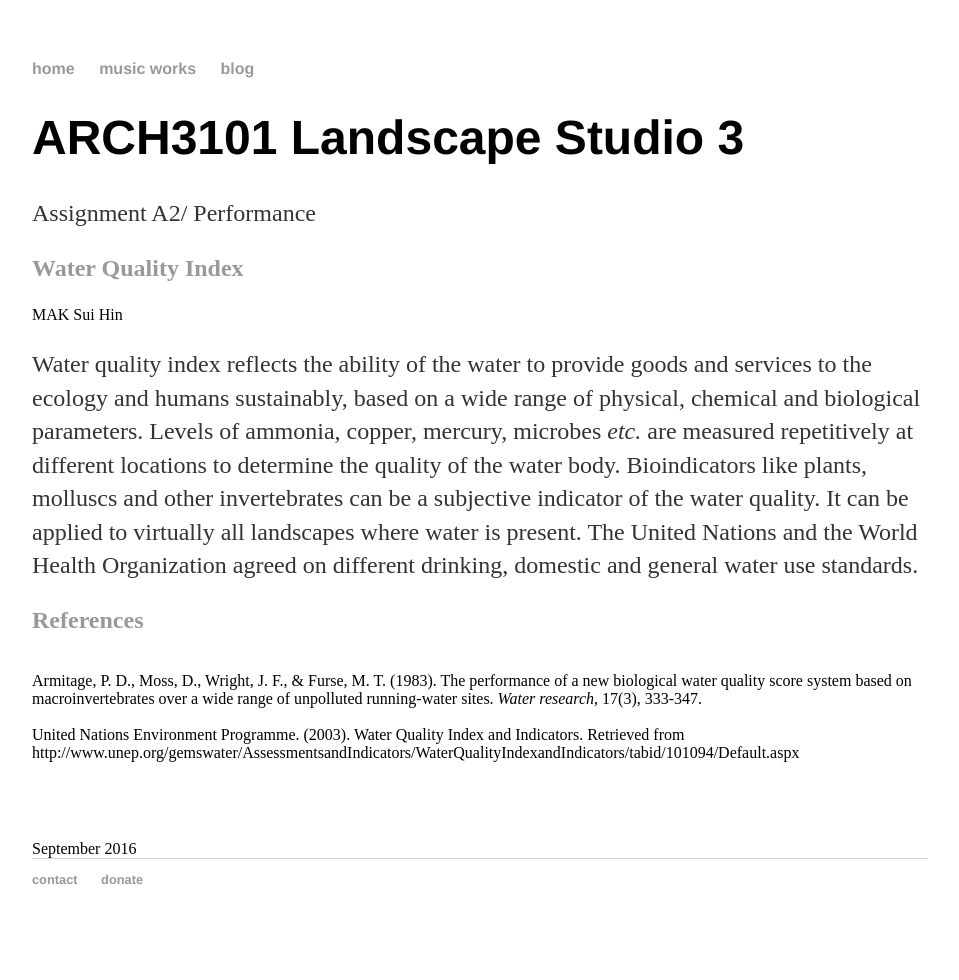
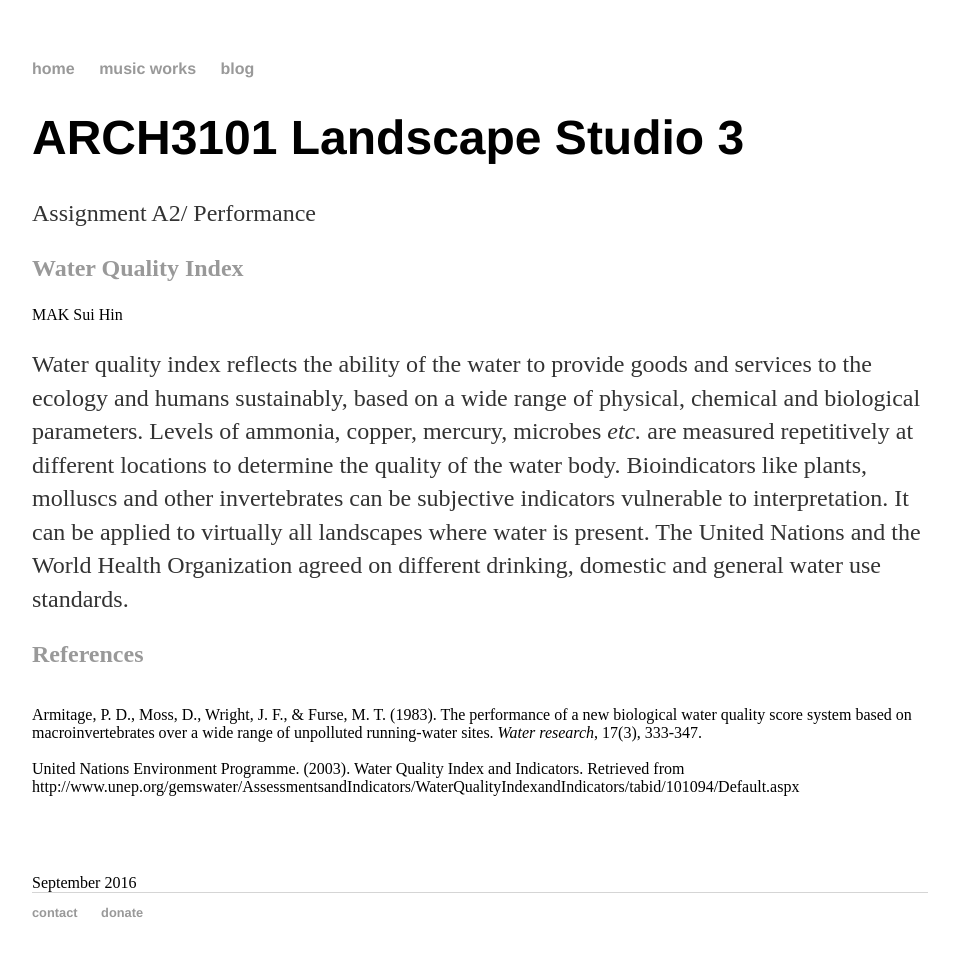
Before and after one commit to maksuihin/maksuihin.github.io, a Jekyll site: the page built from metric.html, in a window 1280 px wide. Shown: the whole page, without its empty margins (160-1119 px from the left). Built offline with Jekyll 4.4.1, drawn with Linux system fonts in a browser that asks for light colours; before the commit the page ends 947 px from its top, so only the background shows below that.

Commit message:
Update metric.html

```diff
--- a/metric.html
+++ b/metric.html
@@ -9,7 +9,7 @@
 			<h2>Water Quality Index</h2></p>
 			MAK Sui Hin
 			<div class="blurb">
-		<p>Water quality index reflects the ability of the water to provide goods and services to the ecology and humans sustainably, based on a wide range of physical, chemical and biological parameters. Levels of ammonia, copper, mercury, microbes <i>etc.</i> are measured repetitively at different locations to determine the quality of the water body. Bioindicators like plants, molluscs and other invertebrates can be a subjective indicator of the water quality. It can be applied to virtually all landscapes where water is present. The United Nations and the World Health Organization agreed on different drinking, domestic and general water use standards.</p>
+		<p>Water quality index reflects the ability of the water to provide goods and services to the ecology and humans sustainably, based on a wide range of physical, chemical and biological parameters. Levels of ammonia, copper, mercury, microbes <i>etc.</i> are measured repetitively at different locations to determine the quality of the water body. Bioindicators like plants, molluscs and other invertebrates can be subjective indicators vulnerable to interpretation. It can be applied to virtually all landscapes where water is present. The United Nations and the World Health Organization agreed on different drinking, domestic and general water use standards.</p>
 		</div>
 			<p><h2>References</h2></br>
 		Armitage, P. D., Moss, D., Wright, J. F., & Furse, M. T. (1983). The performance of a new biological water quality score system based on macroinvertebrates over a wide range of unpolluted running-water sites. <i>Water research</i>, 17(3), 333-347.</br></br>
```
